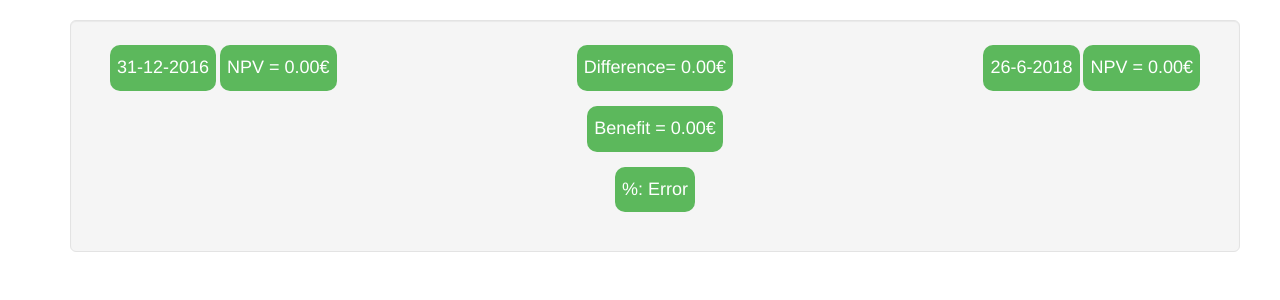
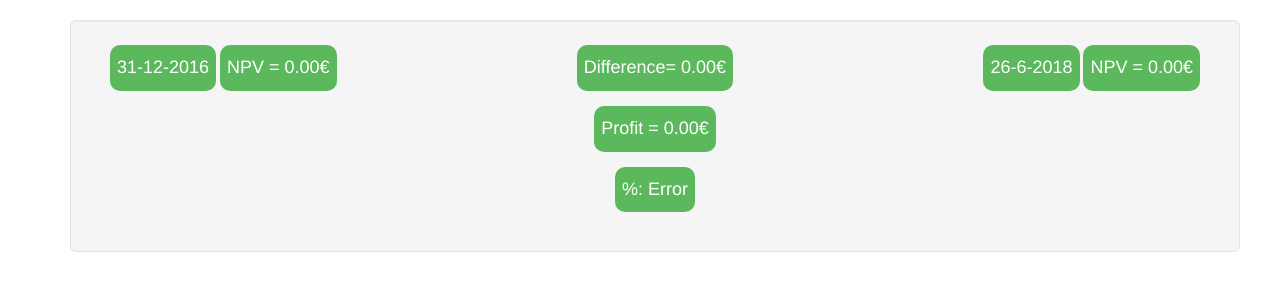
Before and after one commit to Tacombel/portfolio, a Flask app: page /npv in a window 1280 px wide. Shown: the part 236-536 px from the top of the page. Run offline with Flask 2, Linux system fonts and the light colour scheme; the visitor is signed in with stand-in values (Sample User, id 1); data that the repository does not hold is empty; some libraries are stand-ins or nearby versions.

Commit message:
Cosmetic change

```diff
--- a/app/templates/npv.html
+++ b/app/templates/npv.html
@@ -58,7 +58,7 @@
 				</div>
 				<div class="row form-group">
 					<div class="col-sm-12">
-						<span class="badge progress-bar-success"><h4>Benefit = {{data[5]}}</h4></span>
+						<span class="badge progress-bar-success"><h4>Profit = {{data[5]}}</h4></span>
 					</div>
 				</div>
 				<div class="row form-group">
```
